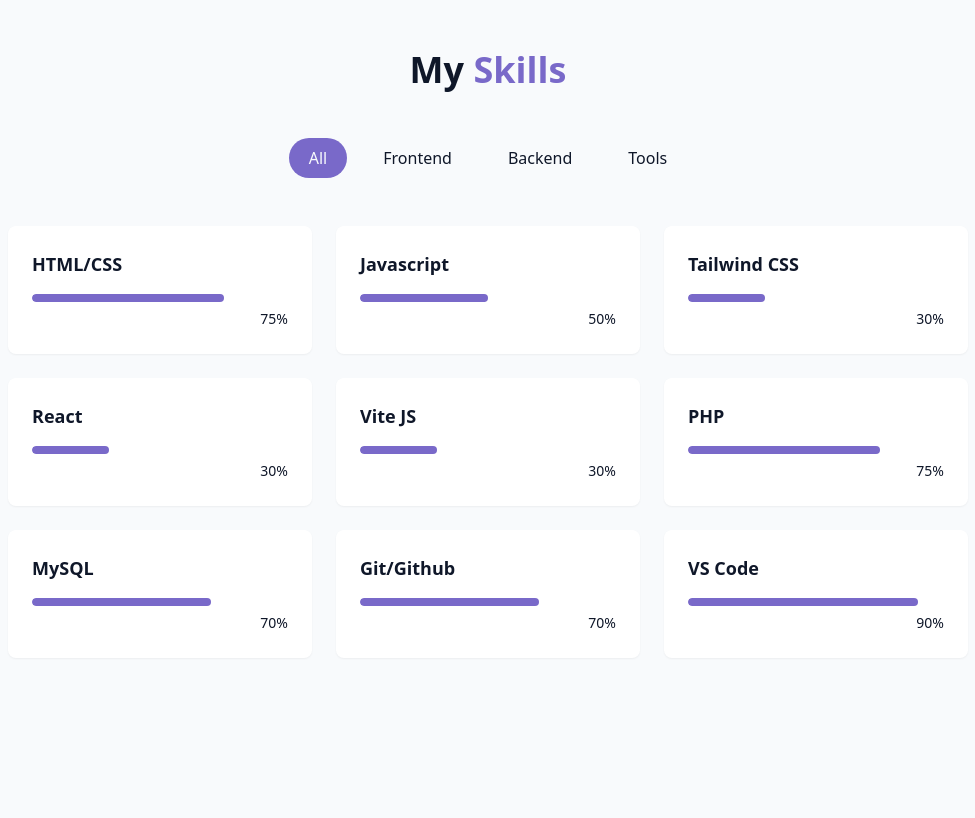
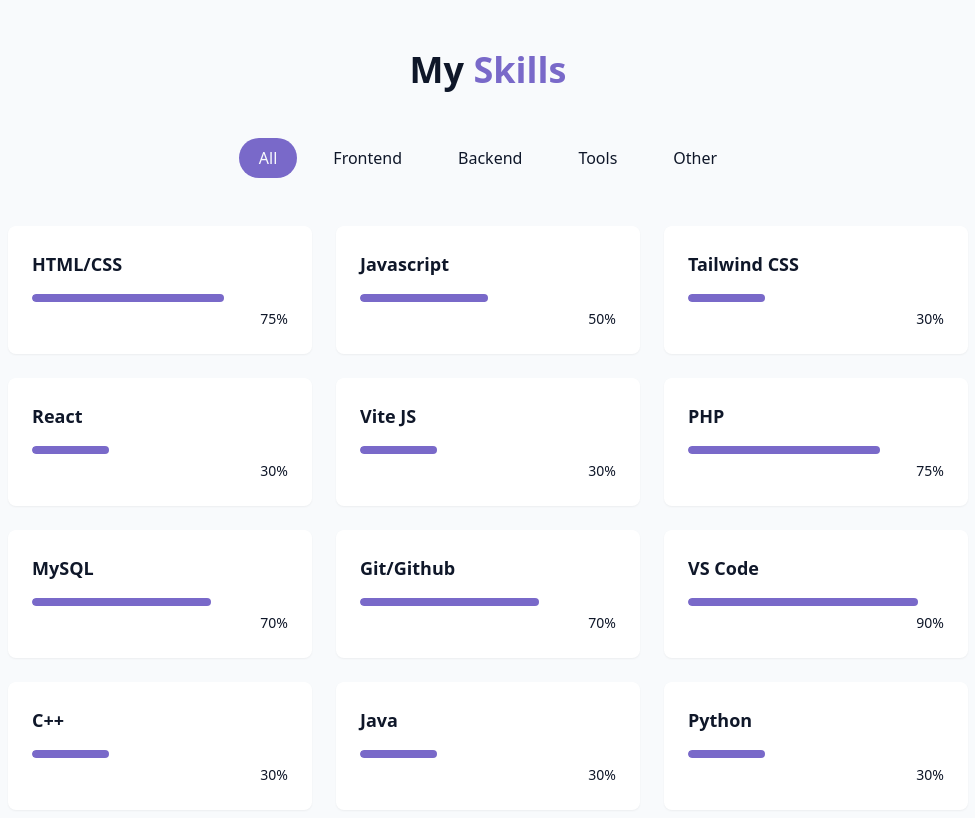
Before and after one commit to Mr-SyamaIdzar/raihan-portfolio, a React (Vite) app: page / in a window 1280 px wide. Shown: the part 1600-2418 px from the top of the page, without its empty margins (152-1127 px from the left). Before the commit the page ends 2354 px from the top, so only its background shows below. Built offline with nearby package versions, Linux system fonts and the light colour scheme.

Commit message:
SkillsSection: add skills

```diff
--- a/src/components/SkillsSection.jsx
+++ b/src/components/SkillsSection.jsx
@@ -19,9 +19,13 @@
   // Tools
   { name: "Git/Github", level: 70, category: "tools" }, // Skilled
   { name: "VS Code", level: 90, category: "tools" }, // Expert
+  //Other
+  { name: "C++", level: 30, category: "Other" }, // Expert
+  { name: "Java", level: 30, category: "Other" }, // Expert
+  { name: "Python", level: 30, category: "Other" }, // Expert
 ];
 
-const categories = ["all", "frontend", "backend", "tools"];
+const categories = ["all", "frontend", "backend", "tools", "other"];
 
 export const SkillsSection = () => {
   const [activeCategory, setActiveCategory] = useState("all");
```
